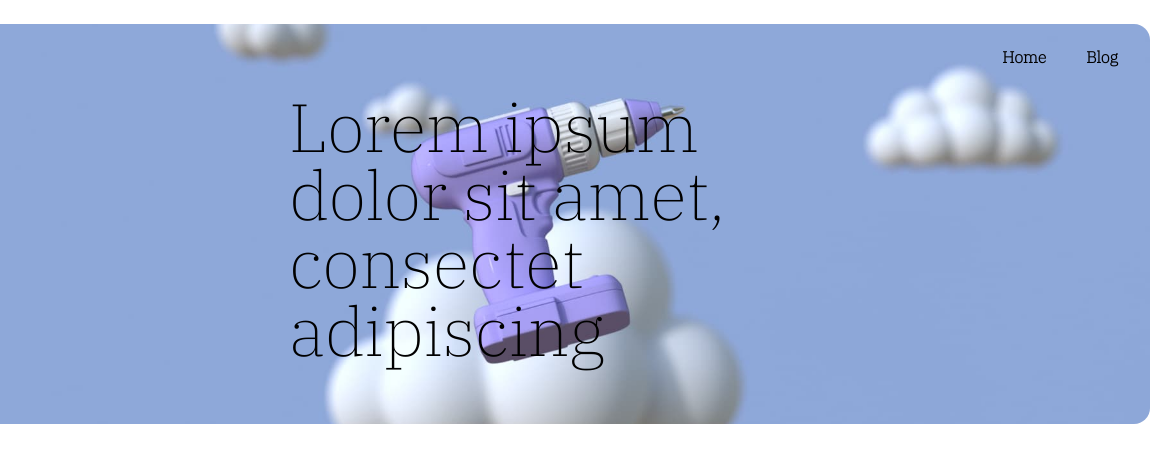
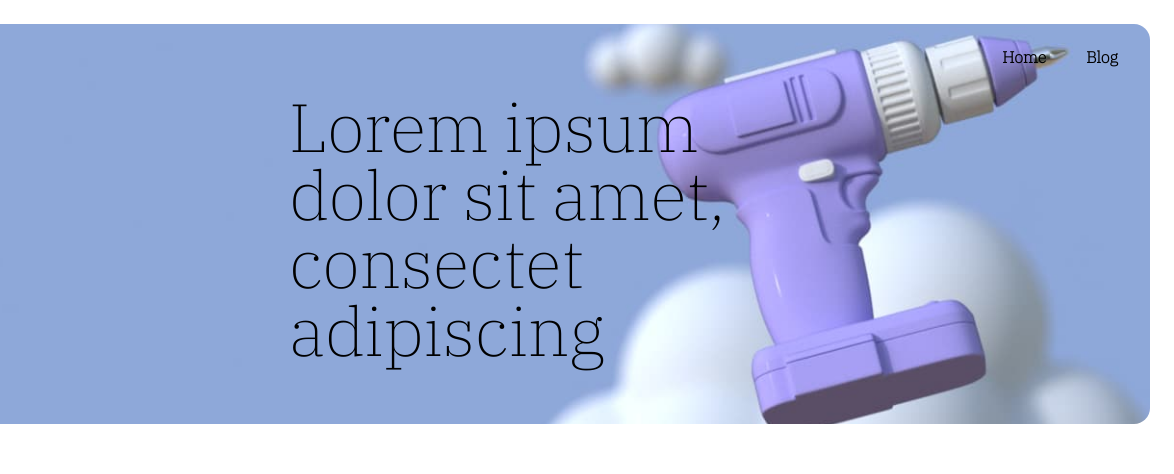
Before and after one commit to MuhammadTurkmen/acme, a plain HTML site: page article.html in a window 1280 px wide. Shown: the top 474 px of the page, 106-1280 px from the left. Drawn offline with Linux system fonts and the light colour scheme.

Commit message:
adding background size

```diff
--- a/style.css
+++ b/style.css
@@ -245,6 +245,7 @@ section {
 }
 
 .page-article .primary-header {
+  background-size: 150%;
   background-image: url(/img/article.jpg);
   background-position: left center;
 }
```
